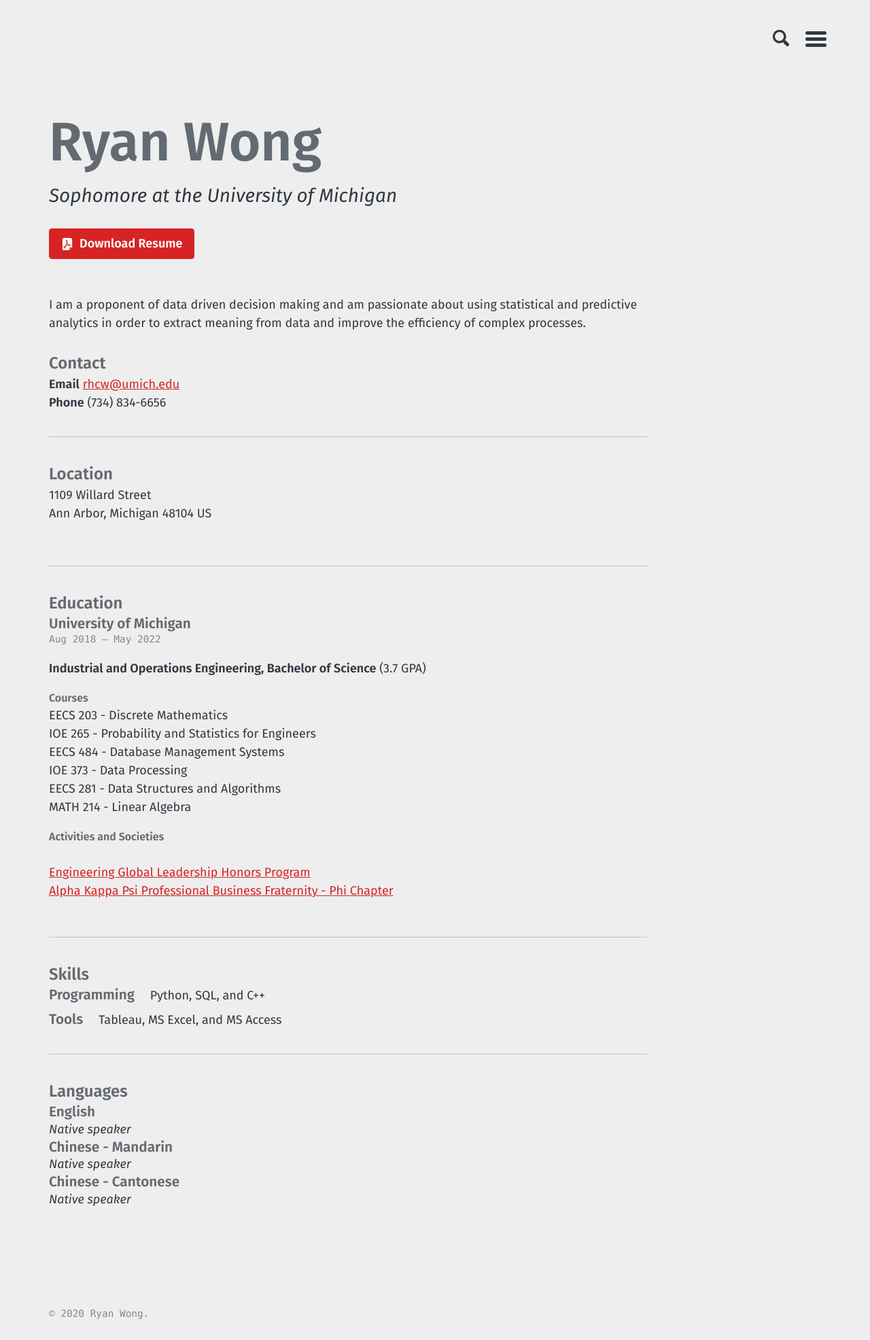
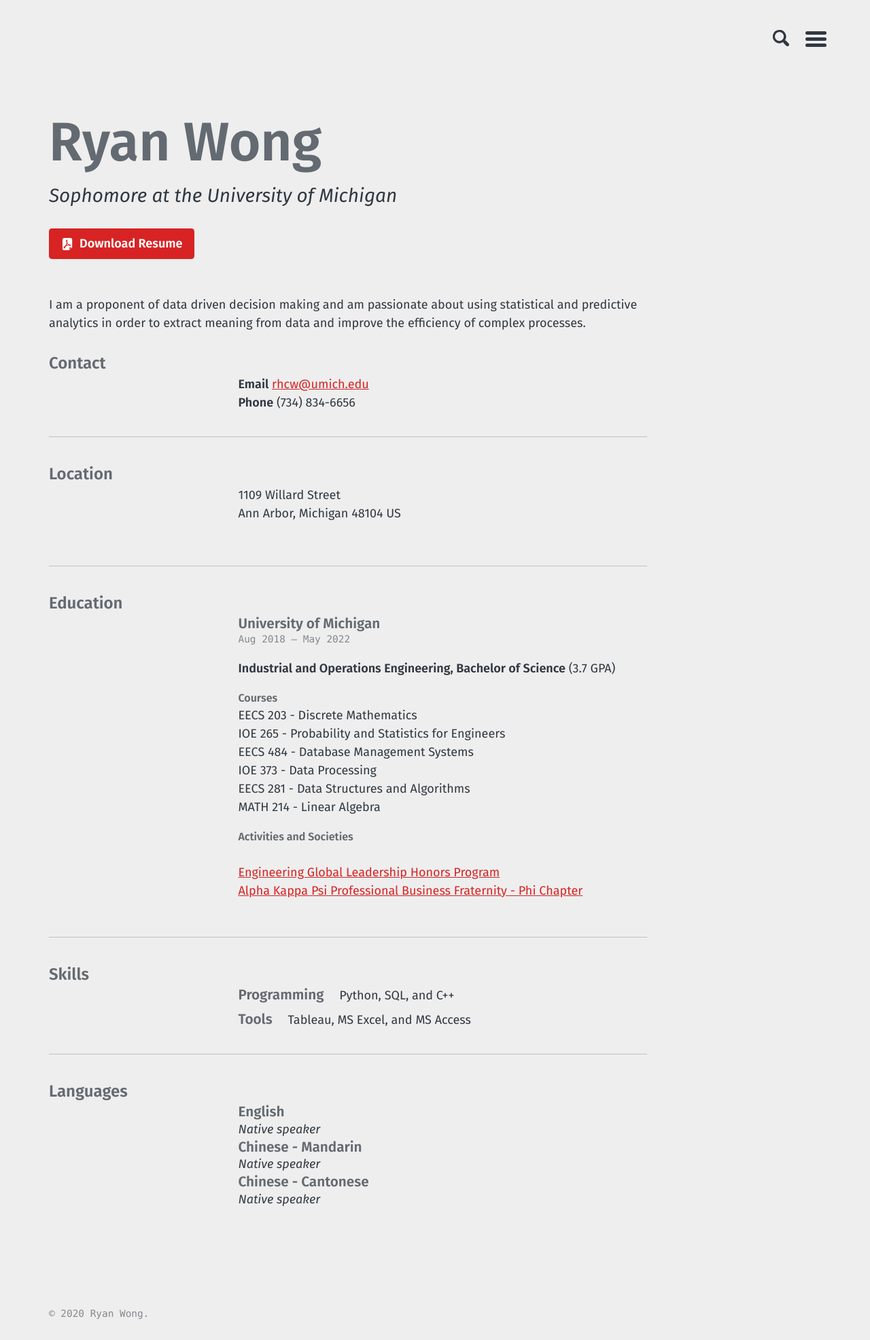
Before and after one commit to ryanwonghc/ryanwonghc.github.io, a Jekyll site: the page built from about.md, in a window 1280 px wide. Shown: the whole page at 68% size. Built offline with Jekyll 4.4.1, drawn with Linux system fonts in a browser that asks for light colours.

Commit message:
css testing

```diff
--- a/_layouts/cv.html
+++ b/_layouts/cv.html
@@ -36,7 +36,7 @@ layout: default
   </div>
   -->
   <div class="index inner">
-    <!--<div>{{ content }}</div>-->
+    <div>{{ content }}</div>
     <div>
       <div class="entries">
         {% include cv/basics.html %}
--- a/_sass/basically-basic/_layout.scss
+++ b/_sass/basically-basic/_layout.scss
@@ -126,55 +126,14 @@ main {
         }
       }
     }
-    /*
+
     .entry-content {
       @include breakpoint($medium) {
         float: right;
         width: span(11 of 16);
       }
     }
-    */
   }
-
-  /*test*/
-  .entry-wrap {
-    display: -ms-flexbox;
-    display: flex;
-    -ms-flex-wrap: wrap;
-    flex-wrap: wrap;
-
-    @include breakpoint($medium) {
-      -ms-flex-wrap: nowrap;
-      flex-wrap: nowrap;
-    }
-  }
-
-  .entry-content {
-    @include breakpoint($medium) {
-      -ms-flex: 1;
-      flex: 1;
-    }
-  }
-
-  .entry-sidebar {
-    order: -1;
-    -ms-flex-order: -1;
-
-    @include breakpoint($medium) {
-      order: initial;
-      -ms-flex-order: initial;
-    }
-
-    .author-picture {
-      margin: 0 0 2rem;
-      border-radius: 2 * $border-radius;
-
-      @include breakpoint($medium) {
-        margin: 0 0 0 2rem;
-      }
-    }
-  }
-  /*test end*/
 
   .entry {
     a {
```
